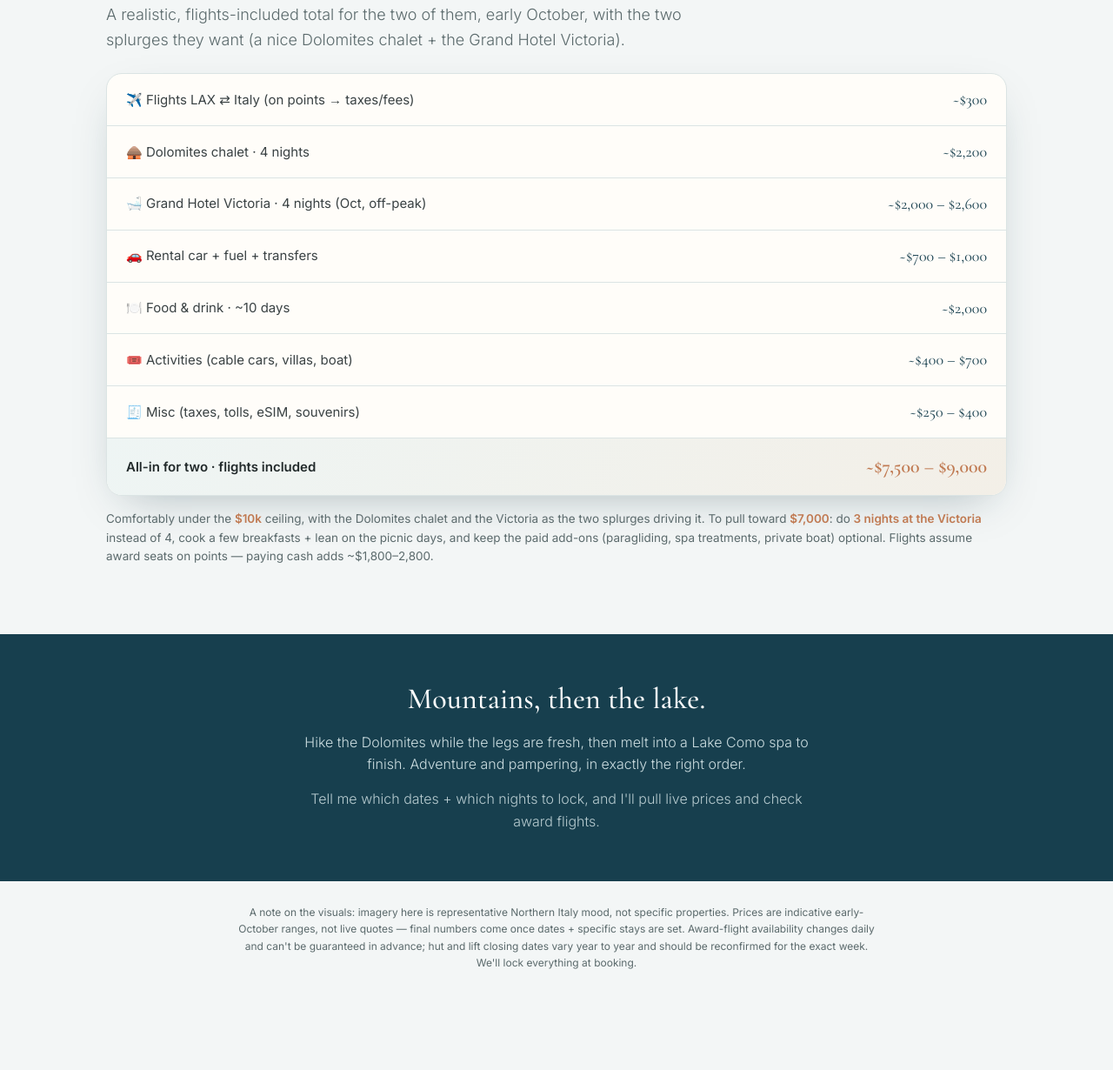
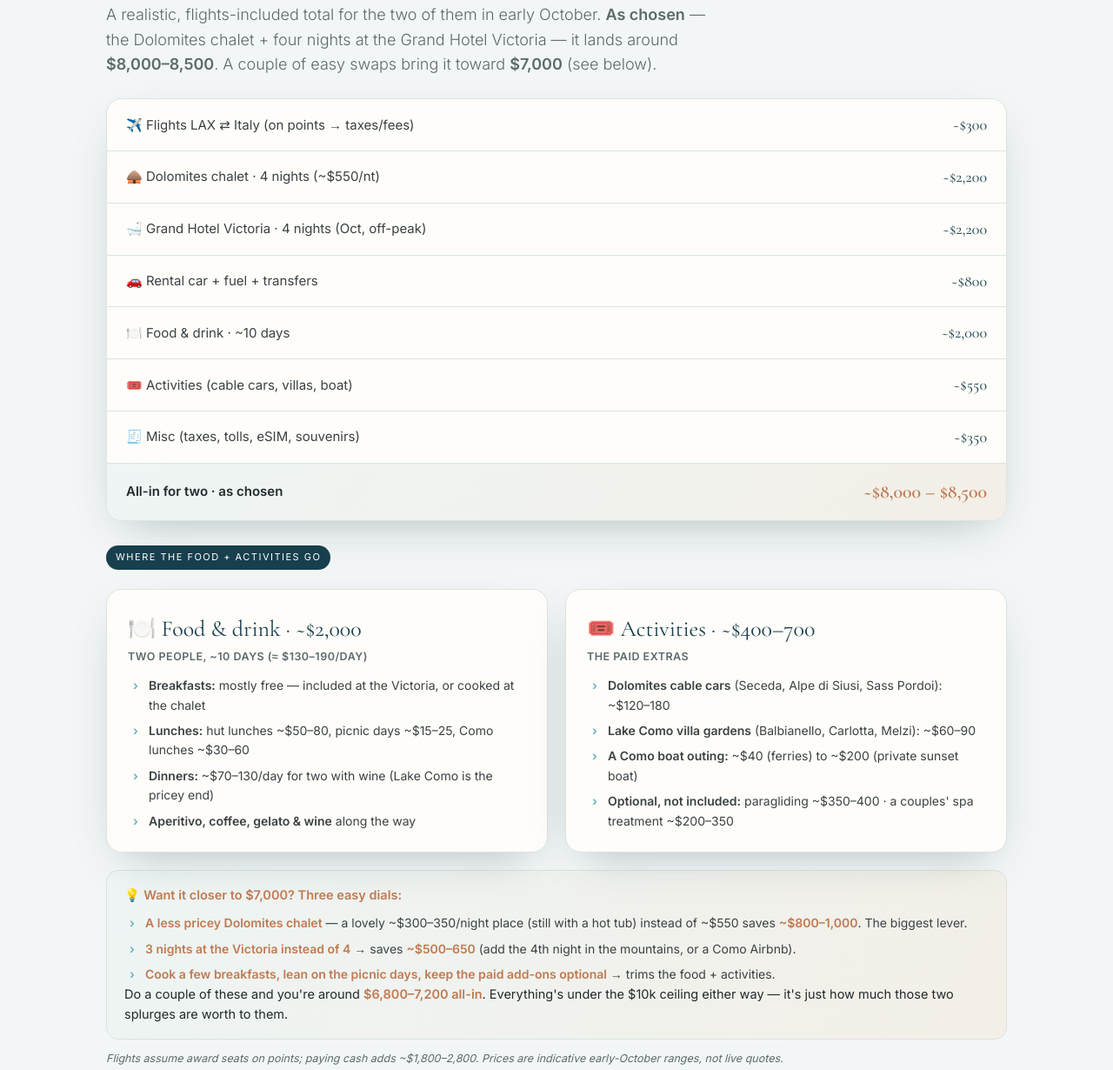
Before and after one commit to Maijakay/italy-trip, a plain HTML site: page index.html in a window 1280 px wide. Shown: the part 8235-9465 px from the top of the page at 87% size. Before the commit the page ends 9377 px from the top, so only its background shows below. Drawn offline with nearby package versions, Linux system fonts and the light colour scheme.

Commit message:
Rework cost section: realistic ~k, food/activities breakdown, 3-night Victoria + trim options

```diff
--- a/index.html
+++ b/index.html
@@ -487,18 +487,52 @@
   <div class="wrap">
     <div class="eyebrow">What it runs</div>
     <h2 class="sec">The whole trip — all in</h2>
-    <p class="lead">A realistic, flights-included total for the two of them, early October, with the two splurges they want (a nice Dolomites chalet + the Grand Hotel Victoria).</p>
+    <p class="lead">A realistic, flights-included total for the two of them in early October. <b>As chosen</b> — the Dolomites chalet + four nights at the Grand Hotel Victoria — it lands around <b>$8,000–8,500</b>. A couple of easy swaps bring it toward <b>$7,000</b> (see below).</p>
     <div class="budget">
       <div class="row"><span class="lbl">✈️ Flights LAX ⇄ Italy (on points → taxes/fees)</span><span class="amt">~$300</span></div>
-      <div class="row"><span class="lbl">🛖 Dolomites chalet · 4 nights</span><span class="amt">~$2,200</span></div>
-      <div class="row"><span class="lbl">🛁 Grand Hotel Victoria · 4 nights (Oct, off-peak)</span><span class="amt">~$2,000 – $2,600</span></div>
-      <div class="row"><span class="lbl">🚗 Rental car + fuel + transfers</span><span class="amt">~$700 – $1,000</span></div>
+      <div class="row"><span class="lbl">🛖 Dolomites chalet · 4 nights (~$550/nt)</span><span class="amt">~$2,200</span></div>
+      <div class="row"><span class="lbl">🛁 Grand Hotel Victoria · 4 nights (Oct, off-peak)</span><span class="amt">~$2,200</span></div>
+      <div class="row"><span class="lbl">🚗 Rental car + fuel + transfers</span><span class="amt">~$800</span></div>
       <div class="row"><span class="lbl">🍽️ Food &amp; drink · ~10 days</span><span class="amt">~$2,000</span></div>
-      <div class="row"><span class="lbl">🎟️ Activities (cable cars, villas, boat)</span><span class="amt">~$400 – $700</span></div>
-      <div class="row"><span class="lbl">🧾 Misc (taxes, tolls, eSIM, souvenirs)</span><span class="amt">~$250 – $400</span></div>
-      <div class="row total"><span class="lbl">All-in for two · flights included</span><span class="amt">~$7,500 – $9,000</span></div>
+      <div class="row"><span class="lbl">🎟️ Activities (cable cars, villas, boat)</span><span class="amt">~$550</span></div>
+      <div class="row"><span class="lbl">🧾 Misc (taxes, tolls, eSIM, souvenirs)</span><span class="amt">~$350</span></div>
+      <div class="row total"><span class="lbl">All-in for two · as chosen</span><span class="amt">~$8,000 – $8,500</span></div>
     </div>
-    <p class="cut" style="margin-top:16px;">Comfortably under the <b>$10k</b> ceiling, with the Dolomites chalet and the Victoria as the two splurges driving it. To pull toward <b>$7,000</b>: do <b>3 nights at the Victoria</b> instead of 4, cook a few breakfasts + lean on the picnic days, and keep the paid add-ons (paragliding, spa treatments, private boat) optional. Flights assume award seats on points — paying cash adds ~$1,800–2,800.</p>
+
+    <div class="dh" style="margin-top:28px;"><span class="tag">Where the food + activities go</span></div>
+    <div class="season">
+      <div class="scard">
+        <p class="mo">🍽️ Food &amp; drink · ~$2,000</p>
+        <div class="tagline" style="color:var(--muted);">Two people, ~10 days (≈ $130–190/day)</div>
+        <ul class="f">
+          <li><b>Breakfasts:</b> mostly free — included at the Victoria, or cooked at the chalet</li>
+          <li><b>Lunches:</b> hut lunches ~$50–80, picnic days ~$15–25, Como lunches ~$30–60</li>
+          <li><b>Dinners:</b> ~$70–130/day for two with wine (Lake Como is the pricey end)</li>
+          <li><b>Aperitivo, coffee, gelato &amp; wine</b> along the way</li>
+        </ul>
+      </div>
+      <div class="scard">
+        <p class="mo">🎟️ Activities · ~$400–700</p>
+        <div class="tagline" style="color:var(--muted);">The paid extras</div>
+        <ul class="f">
+          <li><b>Dolomites cable cars</b> (Seceda, Alpe di Siusi, Sass Pordoi): ~$120–180</li>
+          <li><b>Lake Como villa gardens</b> (Balbianello, Carlotta, Melzi): ~$60–90</li>
+          <li><b>A Como boat outing:</b> ~$40 (ferries) to ~$200 (private sunset boat)</li>
+          <li><b>Optional, not included:</b> paragliding ~$350–400 · a couples' spa treatment ~$200–350</li>
+        </ul>
+      </div>
+    </div>
+
+    <div class="verdict" style="margin-top:20px;">💡 <b>Want it closer to $7,000? Three easy dials:</b>
+      <ul class="f" style="margin-top:10px;">
+        <li><b>A less pricey Dolomites chalet</b> — a lovely ~$300–350/night place (still with a hot tub) instead of ~$550 saves <b>~$800–1,000</b>. The biggest lever.</li>
+        <li><b>3 nights at the Victoria instead of 4</b> → saves <b>~$500–650</b> (add the 4th night in the mountains, or a Como Airbnb).</li>
+        <li><b>Cook a few breakfasts, lean on the picnic days, keep the paid add-ons optional</b> → trims the food + activities.</li>
+      </ul>
+      Do a couple of these and you're around <b>$6,800–7,200 all-in</b>. Everything's under the $10k ceiling either way — it's just how much those two splurges are worth to them.
+    </div>
+
+    <p class="tnote">Flights assume award seats on points; paying cash adds ~$1,800–2,800. Prices are indicative early-October ranges, not live quotes.</p>
   </div>
 </section>
 
```
